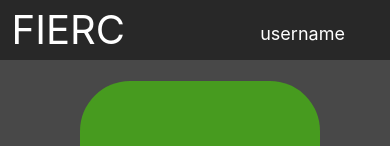
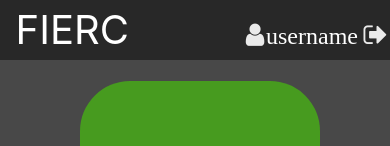
Before and after one commit to supraditya/Fierc, a React (Create React App) app: page / in a window 390 px wide. Shown: the top 146 px of the page. Built offline with nearby package versions, Linux system fonts and the light colour scheme.

Commit message:
Added user and logout icons to both desktop and mobile views, styling changes

```diff
--- a/src/App.js
+++ b/src/App.js
@@ -12,11 +12,15 @@ function App() {
       <div className="App">
         <div className="head-container">
           <div className="site-title">FIERC</div>
+          <span className="userIcon"><i class="fa fa-user"></i></span>
           <div className="site-username">username</div>
+          <span className="signOut"><i class="fa fa-sign-out"></i></span>
         </div>
         <div className="mobile-head-container">
           <div className="mobile-site-title">FIERC</div>
+          <span className="userIcon-mobile"><i class="fa fa-user"></i></span>
           <div className="mobile-site-username">username</div>
+          <span className="signOut"><i class="fa fa-sign-out"></i></span>
         </div>
         <Navbar/>
         <MobileNav/>
--- a/src/stylesheets/App.css
+++ b/src/stylesheets/App.css
@@ -9,6 +9,7 @@
     width: 33%;
     margin: auto;
     margin-left: 33.55%;
+    /* border: solid 1px white; */
 }
 @media only screen and (max-width: 1250px)
 {
@@ -45,8 +46,9 @@ body
     align-content: center;
     margin-left: 10%;
     margin-right: 10%;
+    /* border: solid 1px white; */
 }
-@media only screen and (max-width: 530px)
+@media only screen and (max-width: 640px)
 {
     .head-container
     {
@@ -59,6 +61,27 @@ body
     color: #fff;
     font-size: 26px;
     margin-right: 5%;
+    /* border: solid 1px white; */
+}
+.signOut
+{
+    font-size: 26px;
+    color: white;
+    margin-right: 5%;
+    /* border: solid 1px white; */
+}
+.userIcon
+{
+    font-size: 26px;
+    color: white;
+    margin-right: 1%;
+}
+.userIcon-mobile
+{
+    font-size: 26px;
+    color: white;
+    margin-right: 3%;
+    /* border: solid 1px white; */
 }
 .mobile-head-container
 {
@@ -74,29 +97,30 @@ body
     display: table-cell;
     color: #fff;
     /* border: solid; */
-    width: 35%;
+    width: 63%;
     font-size: 40px;
     height: 70px;
     line-height: 70px;
-    text-align: center;
+    text-align: left;
+    padding-left: 4%;
 }
 .mobile-site-username
 {
     display: table-cell;
     /* display: none; */
     /* border: solid; */
-    text-align: center;
-    float: right;
-    width: 65%;
-    font-size: 18px;
+    text-align: left;
+    /* float: right; */
+    width: 25%;
+    font-size: 24px;
     color: #fff;
-    margin-right: 2%;
+    margin-right: 8%;
 }
-.mobile-site-username i
+.mobile-site-username
 {
     font-family: Calibri Light;
 }
-@media only screen and (max-width: 400px)
+@media only screen and (max-width: 640px)
 {
     .mobile-head-container
     {
@@ -108,7 +132,7 @@ body
         line-height: 60px;
     }
 }
-@media only screen and (min-width: 530px)
+@media only screen and (min-width: 640px)
 {
     .mobile-head-container
     {
```
